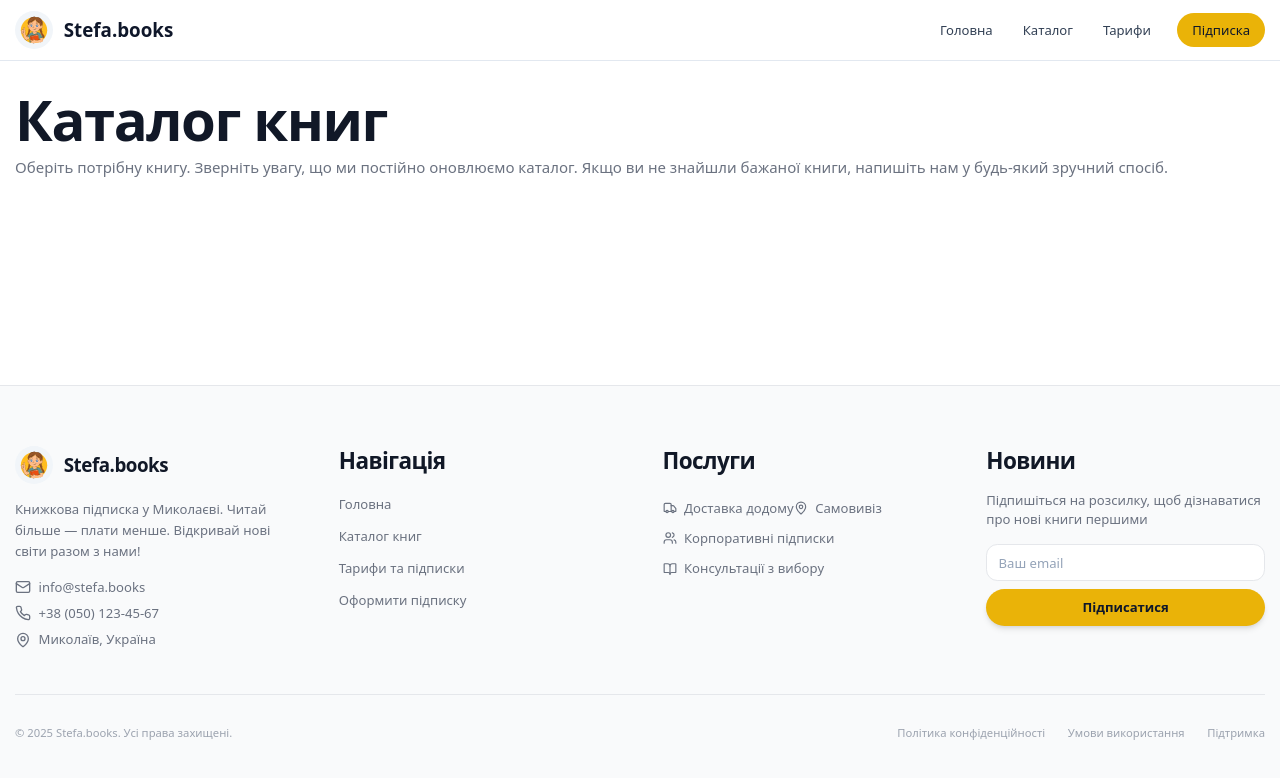
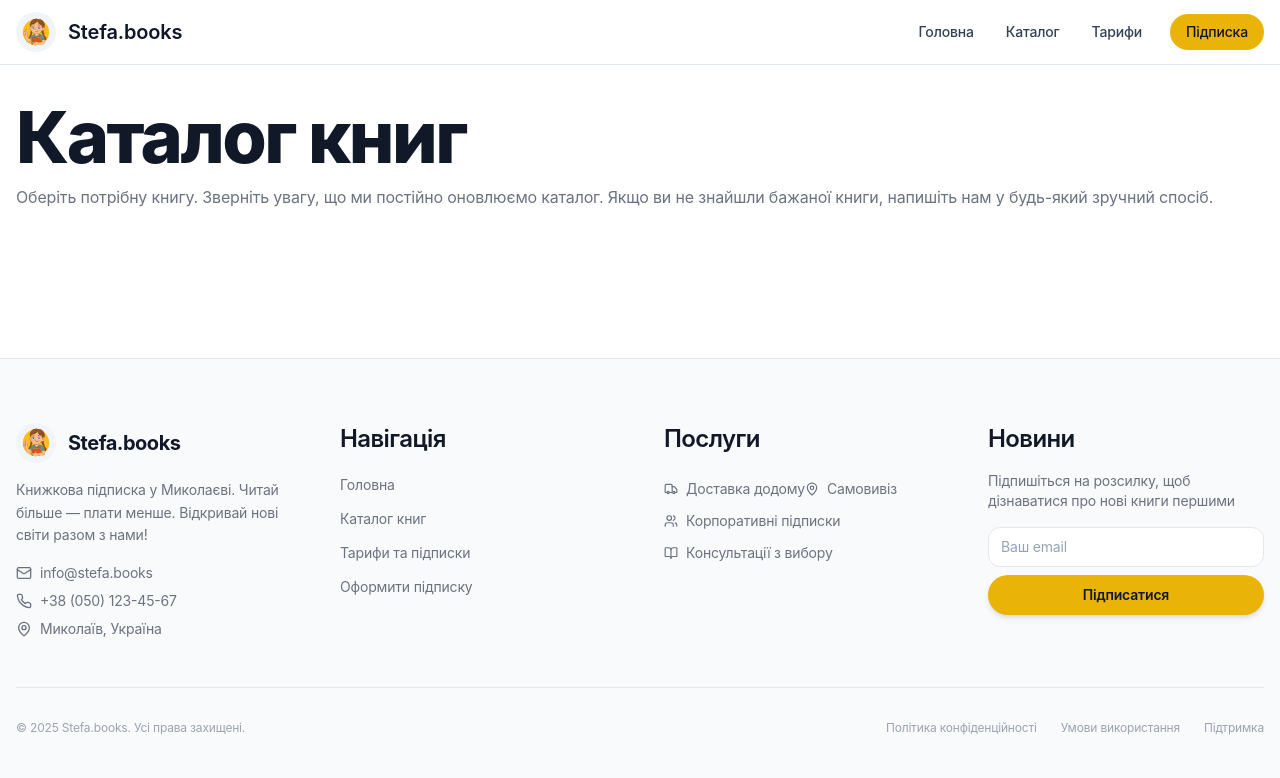
Before and after one commit to randat24/Stefa-books-v2.1, a Next.js app: page /catalog in a window 1280 px wide. Shown: the top 778 px of the page. Built offline with nearby package versions, Linux system fonts and the light colour scheme.

Commit message:
Update package dependencies, enhance typography styles, and remove unused settings file. Adjusted font sizes and line heights in Tailwind configuration and global CSS for improved readability. Updated footer copyright year and refined hero component text styles.

```diff
--- a/package.json
+++ b/package.json
@@ -15,7 +15,7 @@
     "clsx": "2.1.1",
     "framer-motion": "11.3.20",
     "lucide-react": "0.441.0",
-    "next": "14.2.32",
+    "next": "^14.2.32",
     "react": "18.3.1",
     "react-dom": "18.3.1",
     "react-hook-form": "7.53.0",
--- a/src/app/globals.css
+++ b/src/app/globals.css
@@ -41,10 +41,13 @@
 	}
 
 	html, body {
-		@apply text-[15px] leading-relaxed;
+		@apply text-base leading-relaxed;
 		color: var(--text);
-		font-family: ui-sans-serif, system-ui, sans-serif, "Apple Color Emoji", "Segoe UI Emoji", "Segoe UI Symbol", "Noto Color Emoji";
-		font-feature-settings: "rlig" 1, "calt" 1;
+		font-family: -apple-system, BlinkMacSystemFont, "Segoe UI", system-ui, sans-serif, "Apple Color Emoji", "Segoe UI Emoji", "Segoe UI Symbol", "Noto Color Emoji";
+		font-feature-settings: "kern" 1, "liga" 1, "calt" 1, "pnum" 1, "tnum" 0, "onum" 1, "lnum" 0, "dlig" 0;
+		font-variant-numeric: oldstyle-nums proportional-nums;
+		font-optical-sizing: auto;
+		letter-spacing: -0.011em;
 	}
 
 	/* Плавний скролл и оптимизации */
@@ -64,24 +67,33 @@
 		}
 	}
 
-	/* Заголовки - улучшенная типографика */
+	/* Заголовки - улучшенная типографика для книжного магазина */
 	h1, h2, h3, h4, h5, h6, .h1, .h2, .h3, .h4, .h5, .h6 {
-		@apply font-bold leading-tight tracking-[-0.025em];
+		@apply font-bold leading-tight;
 		color: var(--ink);
-		font-feature-settings: "cv02", "cv03", "cv04", "cv11";
+		font-feature-settings: "kern" 1, "liga" 1, "dlig" 1, "hlig" 0;
+		font-variant-numeric: lining-nums;
+		letter-spacing: -0.025em;
+		text-wrap: balance;
 	}
 
 	h1, .h1 {
-		@apply text-4xl sm:text-5xl lg:text-6xl;
+		@apply text-4xl sm:text-5xl lg:text-6xl xl:text-7xl;
 		font-weight: 800;
+		letter-spacing: -0.035em;
+		line-height: 1.1;
 	}
 	h2, .h2 {
-		@apply text-3xl sm:text-4xl lg:text-5xl;
+		@apply text-3xl sm:text-4xl lg:text-5xl xl:text-6xl;
 		font-weight: 700;
+		letter-spacing: -0.030em;
+		line-height: 1.15;
 	}
 	h3, .h3 {
-		@apply text-2xl sm:text-3xl;
+		@apply text-2xl sm:text-3xl lg:text-4xl;
 		font-weight: 600;
+		letter-spacing: -0.025em;
+		line-height: 1.2;
 	}
 	h4, .h4 {
 		@apply text-xl sm:text-2xl;
@@ -98,9 +110,11 @@
 
 	/* Typography плагин - улучшенные стили */
 	.prose {
-		@apply text-[15px] leading-relaxed;
+		@apply text-base leading-relaxed;
 		color: var(--text);
 		max-width: none;
+		font-feature-settings: "kern" 1, "liga" 1, "calt" 1, "onum" 1, "pnum" 1;
+		letter-spacing: -0.008em;
 	}
 
 	.prose :where(h1,h2,h3,h4,h5,h6) {
@@ -110,7 +124,12 @@
 
 	.prose :where(p) {
 		color: var(--text);
-		line-height: 1.7;
+		line-height: 1.65;
+		text-wrap: pretty;
+		hyphens: auto;
+		-webkit-hyphens: auto;
+		-moz-hyphens: auto;
+		-ms-hyphens: auto;
 	}
 
 	.prose :where(a) {
--- a/src/components/Footer.tsx
+++ b/src/components/Footer.tsx
@@ -1,7 +1,7 @@
 export default function Footer(){
   return (
     <footer className='p-4 border-t mt-20 text-center text-sm text-gray-500'>
-      © {new Date().getFullYear()} Stefa.Books
+      © 2024 Stefa.Books
     </footer>
   );
 }
--- a/src/components/hero/Hero.tsx
+++ b/src/components/hero/Hero.tsx
@@ -17,11 +17,11 @@ export default function Hero() {
 								Книжкова оренда у Миколаєві
 							</Badge>
 
-							<h1 className="text-3xl font-bold leading-tight tracking-tight sm:text-4xl md:text-5xl lg:text-4xl xl:text-5xl text-slate-900">
+							<h1 className="text-3xl font-bold leading-tight sm:text-4xl md:text-5xl lg:text-4xl xl:text-5xl 2xl:text-6xl text-slate-900" style={{letterSpacing: '-0.025em', textWrap: 'balance', lineHeight: '1.1'}}>
 								Читай легко. Оформлюй підписку та забирай книги зручно.
 							</h1>
 
-							<p className="max-w-[42ch] text-slate-600 text-base sm:text-lg leading-relaxed">
+							<p className="max-w-[46ch] text-slate-600 text-base sm:text-lg leading-relaxed" style={{textWrap: 'pretty', lineHeight: '1.65'}}>
 								Вітаємо у книгарні за підпискою. Обирай план, шукай улюблені книжки і залишай заявку на оренду.
 								Ми підготуємо і передамо у зручному місці.
 							</p>
--- a/tailwind.config.ts
+++ b/tailwind.config.ts
@@ -54,14 +54,15 @@ export default {
       fontSize: {
         xs: ["0.75rem", { lineHeight: "1rem" }],
         sm: ["0.875rem", { lineHeight: "1.25rem" }],
-        base: ["0.9375rem", { lineHeight: "1.5rem" }], // 15px
+        base: ["1rem", { lineHeight: "1.6rem", letterSpacing: "-0.008em" }],
         lg: ["1.125rem", { lineHeight: "1.75rem" }],
         xl: ["1.25rem", { lineHeight: "1.75rem" }],
         "2xl": ["1.5rem", { lineHeight: "2rem" }],
         "3xl": ["1.875rem", { lineHeight: "2.25rem" }],
         "4xl": ["2.25rem", { lineHeight: "2.5rem" }],
-        "5xl": ["3rem", { lineHeight: "1" }],
-        "6xl": ["3.75rem", { lineHeight: "1" }],
+        "5xl": ["3rem", { lineHeight: "1.1em" }],
+        "6xl": ["3.75rem", { lineHeight: "1.1em" }],
+        "7xl": ["4.5rem", { lineHeight: "1.1em" }],
       },
       spacing: {
         '18': '4.5rem',
@@ -101,8 +102,8 @@ export default {
           css: {
             maxWidth: 'none',
             color: 'var(--text)',
-            fontSize: '0.9375rem',
-            lineHeight: '1.7',
+            fontSize: '1rem',
+            lineHeight: '1.65',
             h1: { color: 'var(--ink)' },
             h2: { color: 'var(--ink)' },
             h3: { color: 'var(--ink)' },
```
Also changed, not shown: claude/settings.local.json (deleted, +0 -36 lines), .cursor/environment.json (added).
